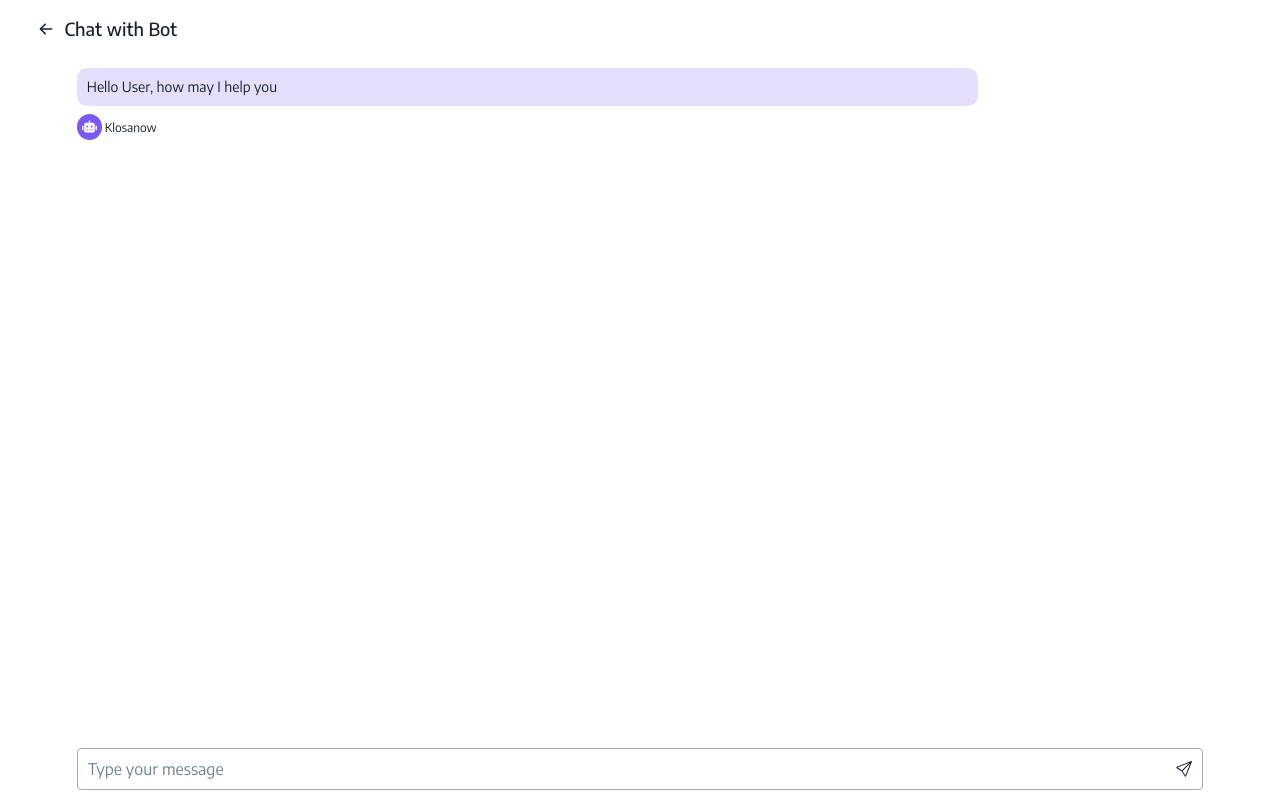
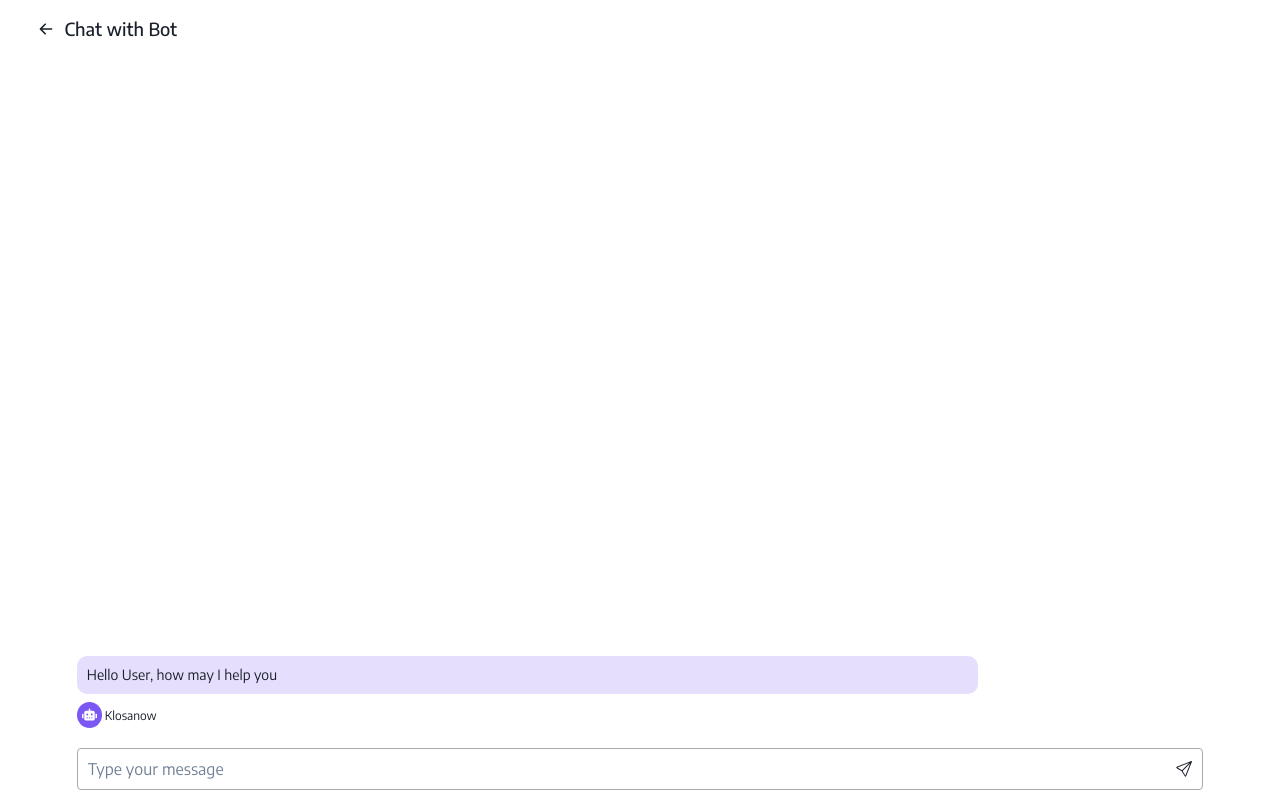
Before and after one commit to KlosaNow/klosanow-frontend, a React (Vite) app: page /help/chat in a window 1280 px wide. Built offline with nearby package versions, Linux system fonts and the light colour scheme.

Commit message:
Fix scrolling issue in chatbot

```diff
--- a/src/components/ChatBot.tsx
+++ b/src/components/ChatBot.tsx
@@ -1,7 +1,7 @@
 import Heading from "./Heading";
 import { BsSend } from "react-icons/bs";
 import Message from "./Message";
-import { useEffect, useState } from "react";
+import { useEffect, useRef, useState } from "react";
 
 interface Text {
   id: number;
@@ -12,6 +12,7 @@ interface Text {
 const ChatBot = () => {
   const [ messages, setMessage ] = useState<Text[]>([]);
   const [ userInput, setUserInput ] = useState<string>("");
+  const scroll = useRef<HTMLDivElement | null>(null);
 
   const sendMessage = () => {
     setMessage((mes) => ([...mes, {
@@ -48,7 +49,12 @@ const ChatBot = () => {
     }, 300);
 
     return () => (clearTimeout(reply));
-  }, []);
+  }, [messages]);
+
+  useEffect(() => {
+    scroll.current?.scrollTo(0, scroll.current?.scrollHeight);
+  });
+
 
     return (<>
       <Heading pageName="Chat with Bot" />
@@ -57,9 +63,11 @@ const ChatBot = () => {
         <div className="chats">
           <div className="scroll">
             <div className="chat-flex">
-            { messages.map((message) => (
-              <Message owner={message.owner} text={message.text} key={message.id} />
-            ))}
+              <div className="scrollable" ref={scroll}>
+                { messages.map((message) => (
+                  <Message owner={message.owner} text={message.text} key={message.id} />
+                ))}
+              </div>
             </div>
           </div>
         </div>
--- a/src/components/Mail.tsx
+++ b/src/components/Mail.tsx
@@ -28,12 +28,12 @@ const MailUs = () => {
       [newKey]: val,
     };
     setMail((state) => ({...state, ...newVal}));
-  }
+  };
 
   const clickRedirect = (e: MouseEvent<HTMLButtonElement>) => {
     e.preventDefault();
     inputRef.current?.click();
-  }
+  };
 
   const handleFile = (e: ChangeEvent<HTMLInputElement>) => {
     console.log("work")
@@ -41,7 +41,7 @@ const MailUs = () => {
       let newFile = e.currentTarget.files[0];
       setMail((state) => ({...state, file: newFile}));
     }
-  }
+  };
 
   return (
     <section className="mail-container">
--- a/src/styles/help.scss
+++ b/src/styles/help.scss
@@ -100,10 +100,17 @@
       right: 0;
       left: 0;
       bottom: 0;
-      overflow-y: auto;
 
       .chat-flex {
         @include flex(column, stretch, flex-end, 5px);
+        width: 100%;
+        height: 100%;
+
+        .scrollable {
+          width: 100%;
+          @include flex(column, stretch, flex-start, 5px);
+          overflow-y: auto;
+        }
 
         .message {
           width: 80%;
```
